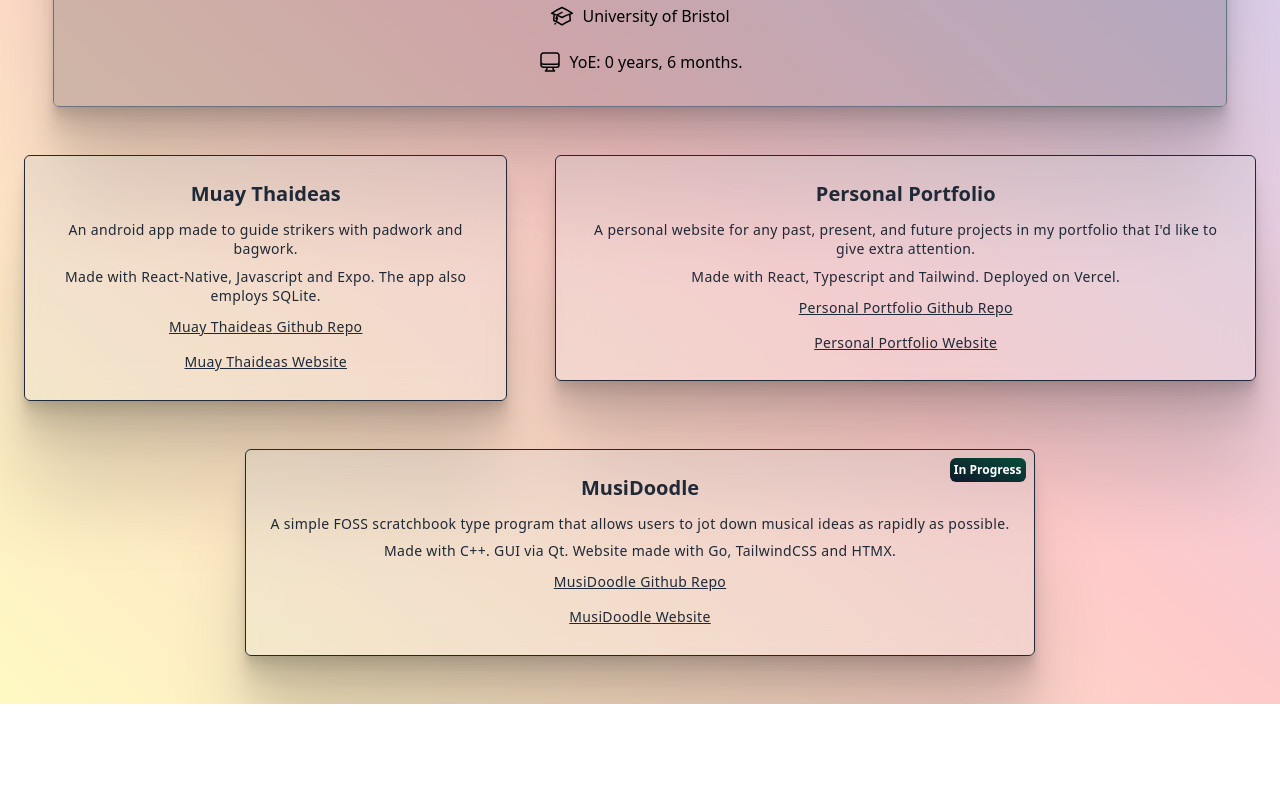
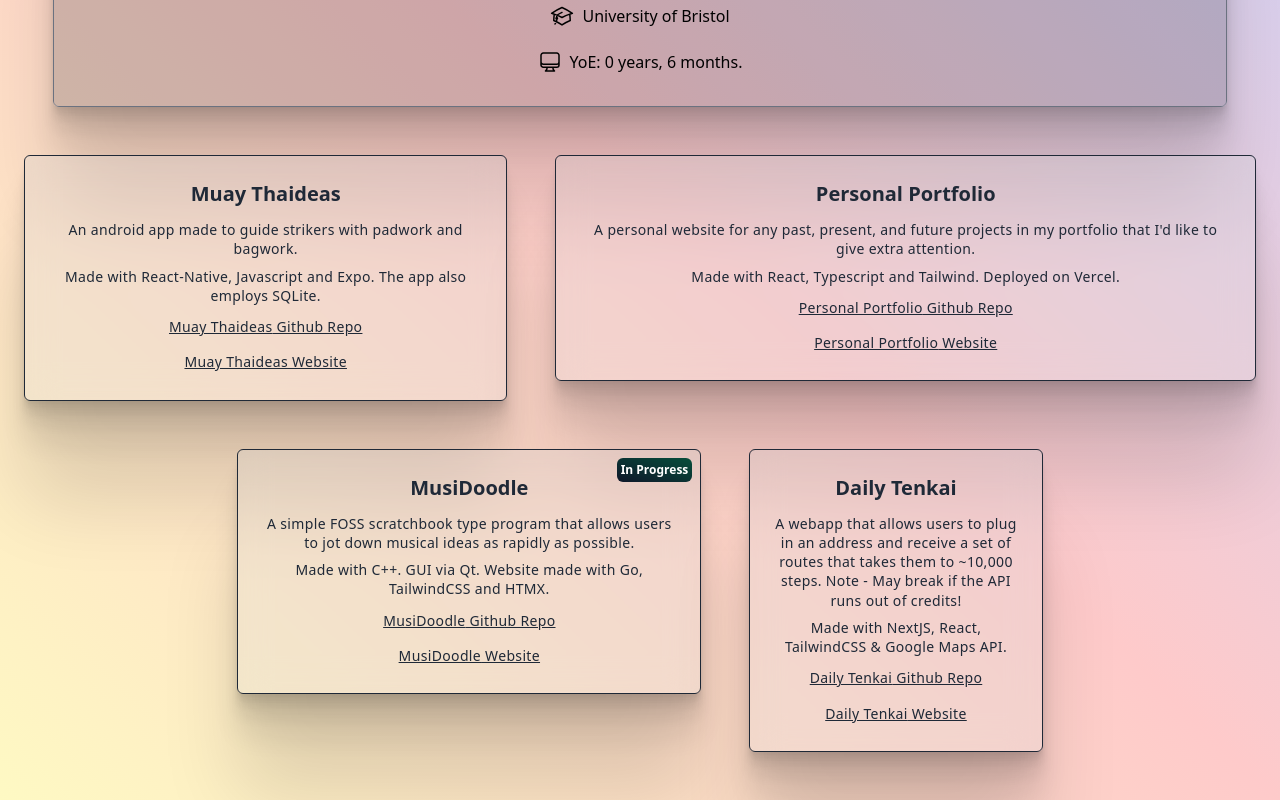
Before and after one commit to JJB9922/JJB9922Portfolio, a React (Vite) app in the folder JJB9922Portfolio/: page / in a window 1280 px wide. Shown: the part 423-1223 px from the top of the page. Before the commit the page ends 1127 px from the top, so only its background shows below. Built offline with nearby package versions, Linux system fonts and the light colour scheme.

Commit message:
updated to include tenkai

```diff
--- a/JJB9922Portfolio/src/App.tsx
+++ b/JJB9922Portfolio/src/App.tsx
@@ -7,7 +7,7 @@ import HeroHeader from './components/HeroHeader';
 
 function App() {
 
-  return(
+  return (
     <div className='scroll-smooth'>
       <div className="light-background dark:dark-background relative" style={{ overscrollBehavior: 'auto', minHeight: '100vh' }}>
         <Slide direction='down'>
@@ -45,8 +45,11 @@ function App() {
             site=''
           />
         </div>
+        <div className='md:flex md:flex-row justify-center'>
 
-             <div className='md:flex md:flex-row justify-center dark:mb-4'>
+          <div className='grid grid-cols-5 w-2/3'>
+
+            <div className='md:col-span-3  flex flex-row justify-center dark:mb-4'>
               <ProjectTab
                 inProgress={true}
                 direction={'up'}
@@ -58,6 +61,21 @@ function App() {
               />
             </div>
 
+            <div className='col-span-2 md:flex md:flex-col justify-center dark:mb-4'>
+              <ProjectTab
+                inProgress={false}
+                direction={'right'}
+                title={'Daily Tenkai'}
+                description={'A webapp that allows users to plug in an address and receive a set of routes that takes them to ~10,000 steps. Note - May break if the API runs out of credits!'}
+                stack={'Made with NextJS, React, TailwindCSS & Google Maps API.'}
+                github=''
+                site='https://daily-tenkai.vercel.app/'
+              />
+            </div>
+
+          </div>
+        </div>
+
       </div>
     </div>
   );
--- a/JJB9922Portfolio/src/components/LandingCard.tsx
+++ b/JJB9922Portfolio/src/components/LandingCard.tsx
@@ -49,7 +49,7 @@ export default function LandingCard(){
               <path strokeLinecap="round" strokeLinejoin="round" d="M8.625 12a.375.375 0 11-.75 0 .375.375 0 01.75 0zm0 0H8.25m4.125 0a.375.375 0 11-.75 0 .375.375 0 01.75 0zm0 0H12m4.125 0a.375.375 0 11-.75 0 .375.375 0 01.75 0zm0 0h-.375M21 12c0 4.556-4.03 8.25-9 8.25a9.764 9.764 0 01-2.555-.337A5.972 5.972 0 015.41 20.97a5.969 5.969 0 01-.474-.065 4.48 4.48 0 00.978-2.025c.09-.457-.133-.901-.467-1.226C3.93 16.178 3 14.189 3 12c0-4.556 4.03-8.25 9-8.25s9 3.694 9 8.25z" />
             </svg>
 
-            <a href='https://discordapp.com/users/1124274817546326066' target='_blank' className='pl-2 underline hover:animate-pulse text-black dark:text-white'>Discord</a>
+            <a href='mailto:jjb9922@protonmail.com' target='_blank' className='pl-2 underline hover:animate-pulse text-black dark:text-white'>Email</a>
           </div>
 
           <div className="flex justify-center items-center py-4">
```
Lines whose indentation alone changed are shown as unchanged.
